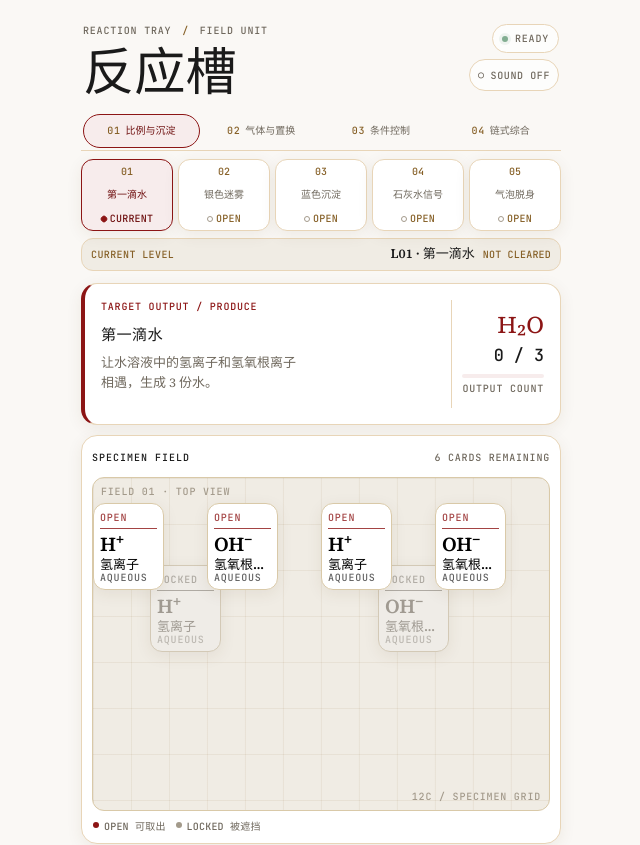
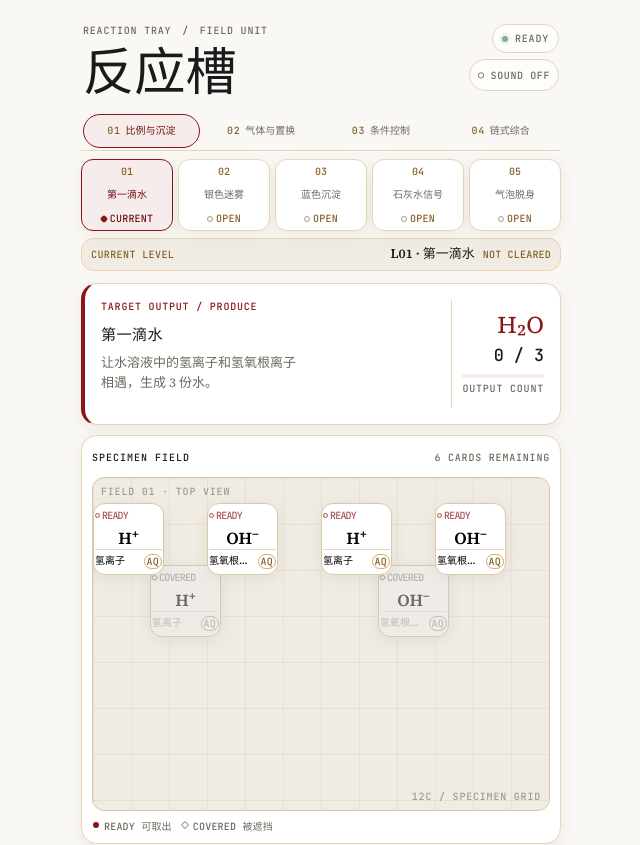
Before and after one commit to GuoweiWang27/reaction-tray, a React (Vite) app: page / in a window 1280 px wide. Shown: the top 845 px of the page, without its empty margins (319-959 px from the left). Built offline with nearby package versions, Linux system fonts and the light colour scheme; a web font is replaced by a local one.

Commit message:
feat: refine specimen card hierarchy

```diff
--- a/src/game/GameScreen.tsx
+++ b/src/game/GameScreen.tsx
@@ -17,6 +17,7 @@ const requestedLevel = Number(new URLSearchParams(window.location.search).get('l
 const initialLevel = Number.isInteger(requestedLevel) && requestedLevel >= 1 && requestedLevel <= levels.length ? requestedLevel - 1 : 0
 
 const phaseLabel = (phase: string): string => ({ aq: 'AQUEOUS', s: 'SOLID', l: 'LIQUID', g: 'GAS' }[phase] ?? 'SPECIMEN')
+const phaseShortLabel = (phase: string): string => ({ aq: 'AQ', s: 'S', l: 'L', g: 'G' }[phase] ?? '?')
 const accessibleSpeciesName = (item: (typeof species)[number]): string => item.kind === 'ion' ? `水溶液中的${item.nameZh}` : item.nameZh
 type ReactionEffect = Extract<GameEffect, { type: 'reaction' }>
 type ReactionCueKind = 'precipitate' | 'product' | 'gas' | 'light' | 'metal' | 'color-change'
@@ -630,10 +631,17 @@ export function GameScreen() {
                   onClick={() => handleTileAction(tile.tileId)}
                   aria-label={`${item.formula}，${accessibleSpeciesName(item)}，${isSelectable ? '可取出' : state.status !== 'playing' ? '关卡已结束，剩余牌不可操作' : blockerIds.length ? '被其他卡牌遮挡' : '当前不可操作'}`}
                 >
-                  <span className="tile-tag">{isSelectable ? 'OPEN' : 'LOCKED'}</span>
+                  <span className="tile-tag tile-status">
+                    <span className="tile-status-marker" aria-hidden="true" />
+                    <span>{isSelectable ? 'READY' : 'COVERED'}</span>
+                  </span>
                   <strong className="tile-formula">{item.formula}</strong>
-                  <span className="tile-name">{item.nameZh}</span>
-                  <span className="tile-phase">{phaseLabel(item.defaultPhase)}</span>
+                  <span className="tile-meta">
+                    <span className="tile-name">{item.nameZh}</span>
+                    <abbr className="tile-phase" title={`物态：${phaseLabel(item.defaultPhase)}`} aria-label={`物态：${phaseLabel(item.defaultPhase)}`}>
+                      {phaseShortLabel(item.defaultPhase)}
+                    </abbr>
+                  </span>
                 </button>
               )
             })}
@@ -677,8 +685,8 @@ export function GameScreen() {
             </div>
           )}
           <p className="field-instruction" id="field-instruction">
-            <span className="legend-dot legend-dot--open" aria-hidden="true" /> OPEN 可取出
-            <span className="legend-dot legend-dot--locked" aria-hidden="true" /> LOCKED 被遮挡
+            <span className="legend-dot legend-dot--open legend-dot--ready" aria-hidden="true" /> READY 可取出
+            <span className="legend-dot legend-dot--locked legend-dot--covered" aria-hidden="true" /> COVERED 被遮挡
           </p>
         </section>
 
--- a/src/game/game.css
+++ b/src/game/game.css
@@ -791,11 +791,12 @@ button.target-formula:focus-visible,
   display: flex;
   width: calc(var(--w) * 8.333% - 5px);
   min-width: 52px;
-  min-height: 68px;
+  height: 72px;
+  min-height: 72px;
   flex-direction: column;
   align-items: flex-start;
   justify-content: flex-start;
-  padding: 7px 6px 6px;
+  padding: 6px 1px 5px;
   overflow: hidden;
   border: 1px solid var(--line-strong);
   border-radius: var(--radius-card);
@@ -845,47 +846,114 @@ button.target-formula:focus-visible,
   animation: target-reactant-pulse 900ms ease-in-out both;
 }
 
-.tile-tag {
-  align-self: stretch;
-  margin-bottom: 6px;
-  padding-bottom: 4px;
-  border-bottom: 1px solid currentColor;
+.tile-status {
+  display: inline-flex;
+  min-width: 0;
+  align-items: center;
+  gap: 2px;
+  margin-bottom: 4px;
+  padding: 0;
+  border: 0;
   font-size: var(--text-micro);
   font-weight: 700;
-  opacity: 0.8;
-}
-
-.tile--open .tile-tag {
+  letter-spacing: -0.08em;
+  line-height: 1.2;
+  opacity: 0.72;
+  white-space: nowrap;
+}
+
+.tile-status-marker {
+  width: 5px;
+  height: 5px;
+  flex: 0 0 auto;
+  border: 1px solid currentColor;
+  border-radius: var(--radius-chip);
+}
+
+.tile--open .tile-status {
   color: var(--crimson);
 }
 
-.tile--locked .tile-tag {
+.tile--open .tile-status-marker {
+  background: var(--crimson-pale);
+}
+
+.tile--locked .tile-status {
   color: var(--faint);
 }
 
+.tile--locked .tile-status-marker {
+  border-radius: 1px;
+  background: transparent;
+  transform: rotate(45deg);
+}
+
 .tile-formula {
-  font-size: clamp(1rem, 4vw, 1.24rem);
+  display: block;
+  align-self: center;
+  min-width: 0;
+  max-width: 100%;
+  overflow: hidden;
+  font-size: clamp(0.875rem, 3.4vw, 1.05rem);
   font-weight: 600;
+  line-height: normal;
+  text-overflow: ellipsis;
+  white-space: nowrap;
+}
+
+.tile-meta {
+  display: flex;
+  width: 100%;
+  min-width: 0;
+  align-items: center;
+  justify-content: space-between;
+  gap: 3px;
+  margin-top: auto;
+  padding-top: 4px;
+  border-top: 1px solid var(--line);
+  font-size: var(--text-micro);
   line-height: 1;
 }
 
 .tile-name {
-  width: 100%;
-  margin-top: 4px;
+  min-width: 0;
+  flex: 1 1 auto;
   overflow: hidden;
   font-family: var(--body-font);
-  font-size: 0.8125rem;
+  font-size: var(--text-micro);
   font-weight: 600;
-  line-height: 1.1;
+  line-height: 1.2;
   text-overflow: ellipsis;
   white-space: nowrap;
 }
 
 .tile-phase {
-  margin-top: auto;
-  font-size: var(--text-micro);
+  display: inline-block;
+  flex: 0 0 auto;
+  margin: 0;
+  padding: 2px 2px 1px;
+  border: 1px solid var(--sand);
+  border-radius: var(--radius-chip);
+  color: var(--sand-dark);
+  font-size: var(--text-micro);
+  letter-spacing: 0.02em;
   line-height: 1;
-  opacity: 0.62;
+  opacity: 1;
+  text-decoration: none;
+}
+
+.tile--locked .tile-formula {
+  color: var(--muted);
+}
+
+.tile--locked .tile-meta {
+  color: var(--faint);
+  opacity: 0.58;
+}
+
+.tile--locked .tile-phase {
+  border-color: var(--faint);
+  color: var(--faint);
 }
 
 .reaction-cue-layer {
@@ -1109,13 +1177,18 @@ button.target-formula:focus-visible,
   border-radius: var(--radius-chip);
 }
 
-.legend-dot--open {
+.legend-dot--open,
+.legend-dot--ready {
   margin-left: 0;
   background: var(--crimson);
 }
 
-.legend-dot--locked {
-  background: var(--faint);
+.legend-dot--locked,
+.legend-dot--covered {
+  border: 1px solid var(--faint);
+  border-radius: 1px;
+  background: transparent;
+  transform: rotate(45deg);
 }
 
 .tray-panel {
@@ -1510,11 +1583,11 @@ button:focus-visible {
 
   .tile {
     min-width: 49px;
-    padding-inline: 5px;
+    padding-inline: 1px;
   }
 
   .tile-name {
-    font-size: 0.8125rem;
+    font-size: var(--text-micro);
   }
 
   .reaction-cue-layer {
```
